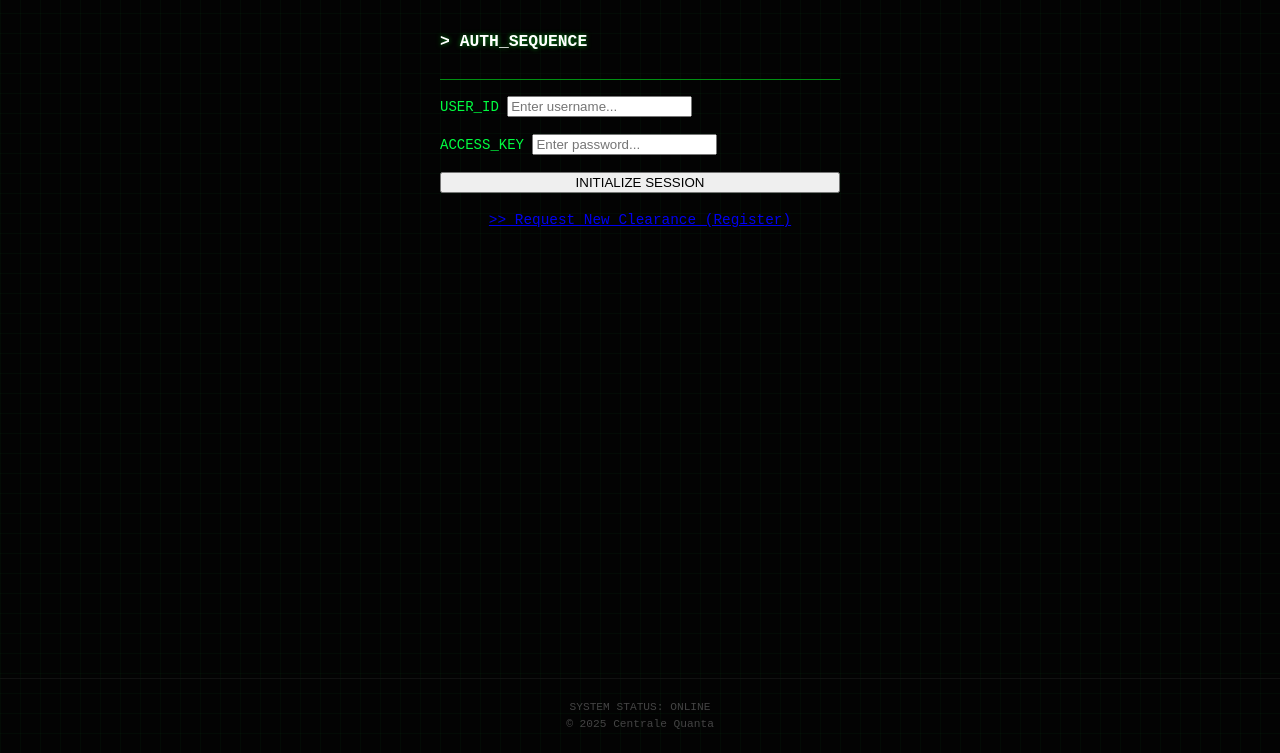
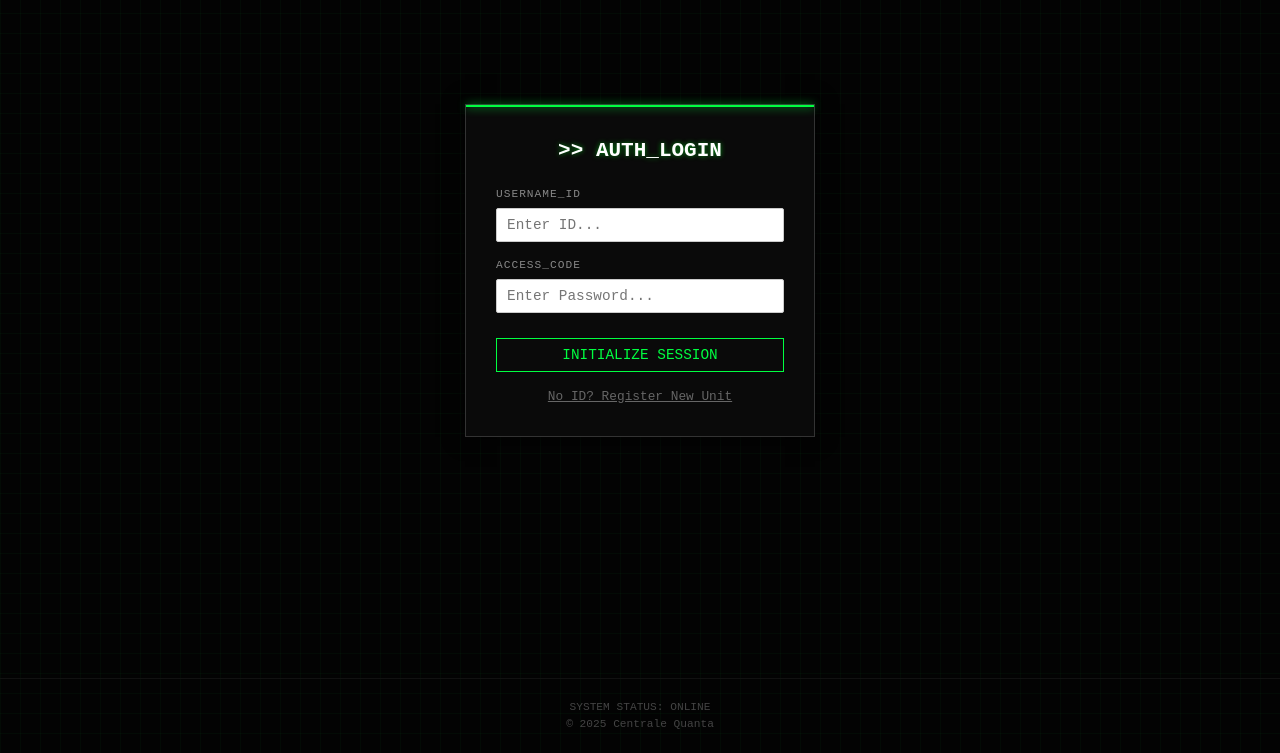
Before and after one commit to qudotcom/centrale_quanta_web, a FastAPI app: page /auth/login in a window 1280 px wide. Shown: the part 47-800 px from the top of the page. Run offline with FastAPI, Linux system fonts and the light colour scheme.

Commit message:
Update login.html

```diff
--- a/app/templates/auth/login.html
+++ b/app/templates/auth/login.html
@@ -1,35 +1,77 @@
 {% extends "base.html" %}
 
 {% block content %}
-<div style="display: flex; justify-content: center;">
-    <article style="width: 100%; max-width: 400px;">
-        <header style="border-bottom: 1px solid var(--primary-dim); margin-bottom: 1rem; padding-bottom: 0.5rem;">
-            <h3>> AUTH_SEQUENCE</h3>
-        </header>
+<div class="auth-container">
+    <div class="auth-box">
+        <h2 style="text-align:center; margin-bottom: 20px;">>> AUTH_LOGIN</h2>
 
         {% if error %}
-        <div style="color: red; border: 1px solid red; padding: 10px; margin-bottom: 10px; background: rgba(255,0,0,0.1);">
-            ! ERROR: {{ error }}
-        </div>
+            <div class="error-msg">ERROR: {{ error }}</div>
         {% endif %}
 
         <form action="/auth/login" method="post">
-            <div style="margin-bottom: 1rem;">
-                <label for="username">USER_ID</label>
-                <input type="text" id="username" name="username" placeholder="Enter username..." required>
+            <div class="form-group">
+                <label>USERNAME_ID</label>
+                <input type="text" name="username" required placeholder="Enter ID...">
             </div>
 
-            <div style="margin-bottom: 1rem;">
-                <label for="password">ACCESS_KEY</label>
-                <input type="password" id="password" name="password" placeholder="Enter password..." required>
+            <div class="form-group">
+                <label>ACCESS_CODE</label>
+                <input type="password" name="password" required placeholder="Enter Password...">
             </div>
 
-            <button type="submit" style="width: 100%;">INITIALIZE SESSION</button>
+            <button type="submit" class="btn full-width">INITIALIZE SESSION</button>
         </form>
 
-        <div style="margin-top: 1rem; text-align: center; font-size: 0.9rem;">
-            <a href="/auth/register">>> Request New Clearance (Register)</a>
+        <div style="text-align:center; margin-top:15px; font-size: 0.8rem;">
+            <a href="/auth/register" style="color:#666;">No ID? Register New Unit</a>
         </div>
-    </article>
+    </div>
 </div>
+
+<style>
+    .auth-container {
+        display: flex; justify-content: center; align-items: center;
+        min-height: 60vh; /* Centers vertically on screen */
+    }
+    .auth-box {
+        width: 350px; /* Small width */
+        background: #0a0a0a;
+        border: 1px solid #333;
+        padding: 30px;
+        box-shadow: 0 0 20px rgba(0,0,0,0.8);
+        position: relative;
+    }
+    .auth-box::before {
+        content:''; position:absolute; top:0; left:0; width:100%; height:2px; background:var(--primary);
+        box-shadow: 0 0 10px var(--primary);
+    }
+
+    .form-group { margin-bottom: 15px; }
+
+    label {
+        display: block; font-size: 0.7rem; color: #888; margin-bottom: 5px; letter-spacing: 1px;
+    }
+
+    /* WHITE FIELDS REQUEST */
+    input {
+        width: 100%;
+        padding: 8px 10px;
+        font-family: inherit;
+        font-size: 0.9rem;
+        background-color: #ffffff; /* WHITE BG */
+        color: #000000;            /* BLACK TEXT */
+        border: 1px solid #ccc;
+        border-radius: 2px;
+        outline: none;
+        transition: border 0.3s;
+    }
+    input:focus { border-color: var(--primary); }
+
+    .full-width { width: 100%; margin-top: 10px; }
+    .error-msg {
+        color: #ff4444; border: 1px solid #ff4444;
+        padding: 5px; font-size: 0.8rem; margin-bottom: 15px; text-align: center;
+    }
+</style>
 {% endblock %}
```
